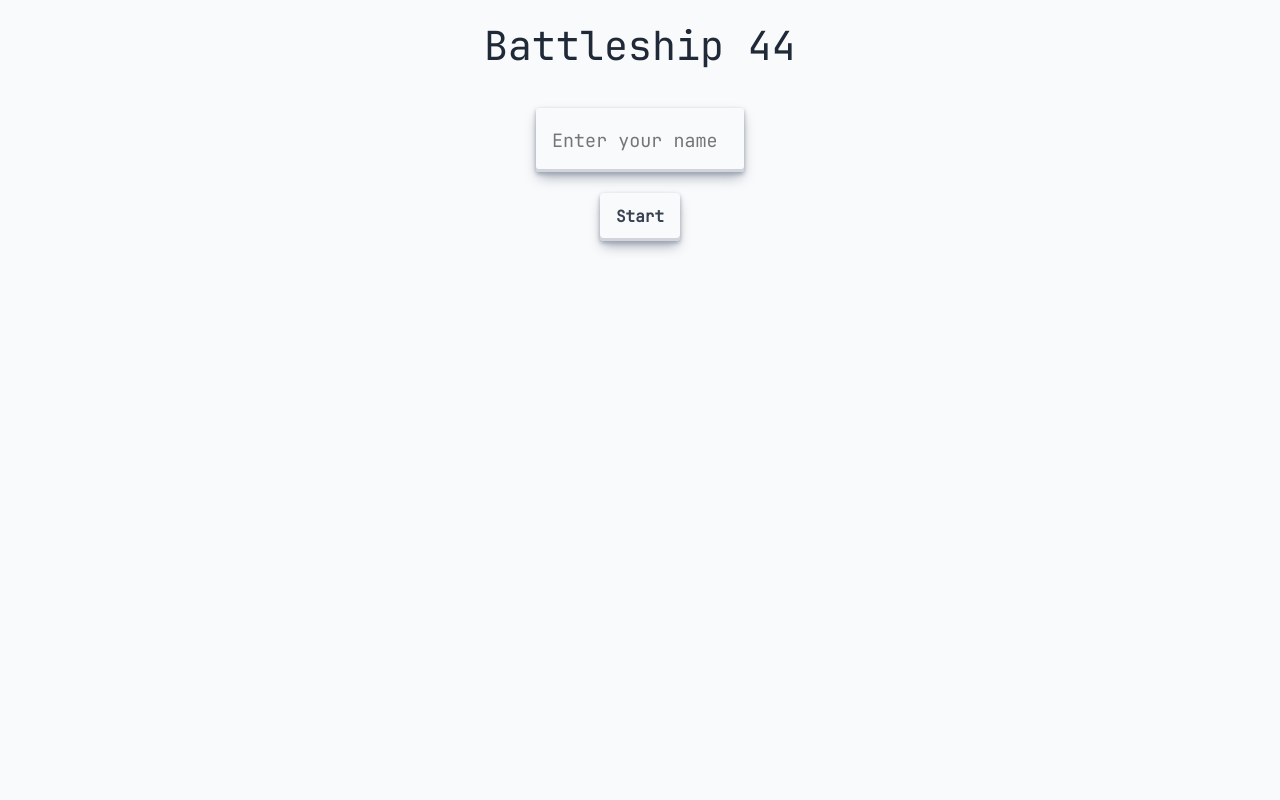
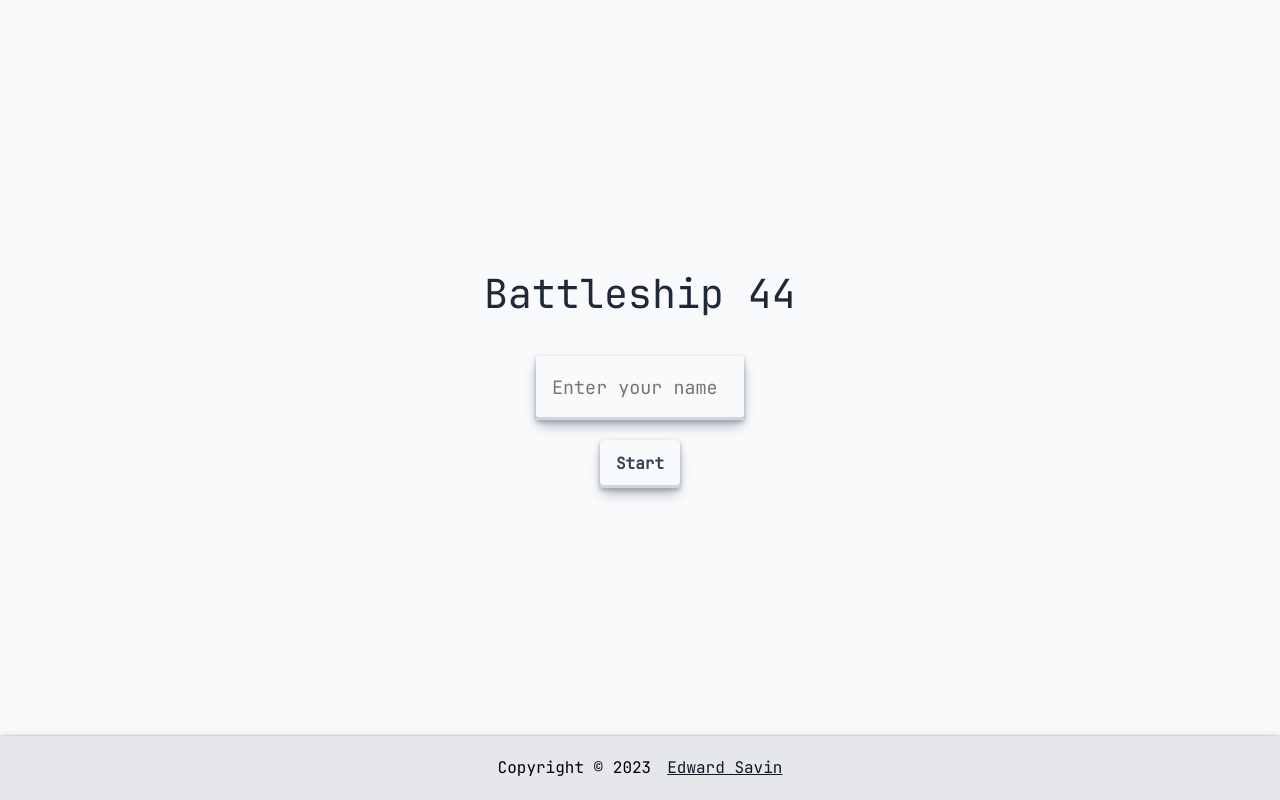
Before and after one commit to edwardsavin/battleship, a website built with Vite: page index.html in a window 1280 px wide. Built offline with nearby package versions, Linux system fonts and the light colour scheme.

Commit message:
Add footer

```diff
--- a/package.json
+++ b/package.json
@@ -1,7 +1,7 @@
 {
   "name": "battleship",
   "private": true,
-  "version": "0.20.0",
+  "version": "0.21.0",
   "type": "module",
   "scripts": {
     "dev": "vite",
--- /dev/null
+++ b/src/components/footer.ts
@@ -0,0 +1,24 @@
+function createFooter() {
+  const footer = document.createElement("footer");
+  footer.classList.add("footer");
+
+  const footerWrapper = document.createElement("div");
+  footerWrapper.classList.add("footer-wrapper");
+
+  const p = document.createElement("p");
+  p.innerHTML = `Copyright © ${new Date().getFullYear()}`;
+
+  const a = document.createElement("a");
+  a.classList.add("footer-link");
+  a.href = "https://edwardcs.com";
+  a.target = "_blank";
+  a.textContent = "Edward Savin";
+
+  footerWrapper.appendChild(p);
+  footerWrapper.appendChild(a);
+  footer.appendChild(footerWrapper);
+
+  return footer;
+}
+
+export default createFooter;
--- a/src/components/main-block.ts
+++ b/src/components/main-block.ts
@@ -1,3 +1,4 @@
+import createFooter from "./footer";
 import setupNewGameBlock from "./setupNewGame-block";
 
 // Populate the main block with all components
@@ -17,9 +18,12 @@ function populateMainBlock() {
   const newGameContainer = setupNewGameBlock();
   contentWrapper.appendChild(newGameContainer);
 
+  const footer = createFooter();
+
   mainContainer.appendChild(title);
   mainContainer.appendChild(contentWrapper);
   mainBlock?.appendChild(mainContainer);
+  mainBlock?.appendChild(footer);
 }
 
 export default populateMainBlock;
--- a/src/style.css
+++ b/src/style.css
@@ -128,6 +128,7 @@ svg {
 
 .main__container {
   display: flex;
+  flex: 1;
   flex-direction: column;
   align-items: center;
   justify-content: center;
@@ -376,3 +377,36 @@ svg {
   height: 4rem;
   font-size: var(--fs-450);
 }
+
+.footer {
+  display: flex;
+  justify-content: center;
+  align-items: center;
+  width: 100%;
+  min-height: 4rem;
+  background-color: var(--clr-200);
+  box-shadow: var(--clr-800) 0 2px 4px, var(--clr-800) 0 7px 13px -3px;
+}
+
+.footer-wrapper {
+  display: flex;
+  align-items: center;
+  justify-content: center;
+  gap: 1rem;
+  font-family: var(--ff-body);
+  font-weight: var(--fw-light);
+}
+
+.footer-link {
+  color: var(--clr-900);
+  transition: color 0.26s, font-weight 0.26s;
+}
+
+.footer-link:hover {
+  color: var(--clr-800);
+  font-weight: var(--fw-bold);
+}
+
+.footer-link:active {
+  color: var(--clr-500);
+}
```
Also changed, not shown: 1 other file.
